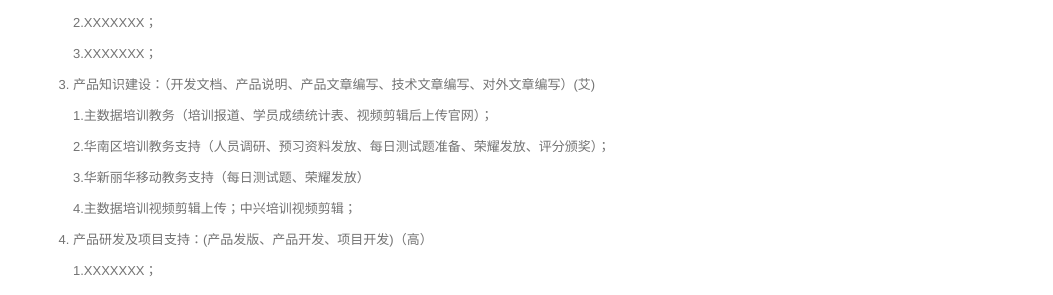
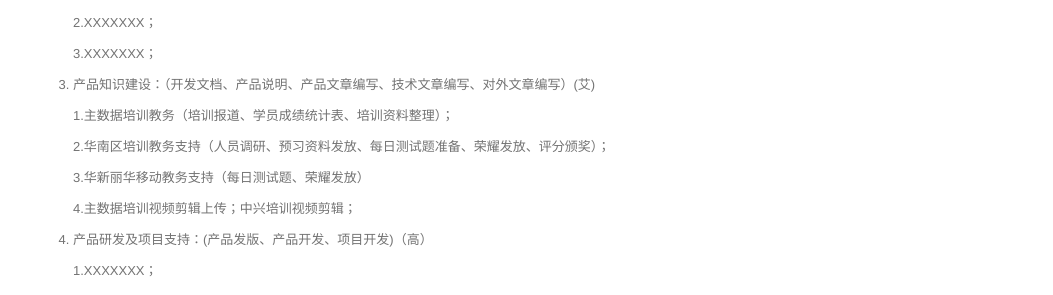
Before and after one commit to walllFlower/blog, a Jekyll site: the page built from _posts/2018-07-17-day_report_cxz.md, in a window 1280 px wide and 900 px high, scrolled down 559 px. Shown: the part 152-447 px from the top of the window, without its empty margins (227-1280 px from the left). Built offline with Jekyll 4.4.1, drawn with Linux system fonts in a browser that asks for light colours; comment, search, counter and statistics services are not loaded.

Commit message:
Update 2018-07-17-day_report_cxz.md

```diff
--- a/_posts/2018-07-17-day_report_cxz.md
+++ b/_posts/2018-07-17-day_report_cxz.md
@@ -41,7 +41,7 @@ categories: 技术运营工作周报
 
 3. 产品知识建设：（开发文档、产品说明、产品文章编写、技术文章编写、对外文章编写）(艾)
 
-    1.主数据培训教务（培训报道、学员成绩统计表、视频剪辑后上传官网）；
+    1.主数据培训教务（培训报道、学员成绩统计表、培训资料整理）；
 
     2.华南区培训教务支持（人员调研、预习资料发放、每日测试题准备、荣耀发放、评分颁奖）；
 
```
